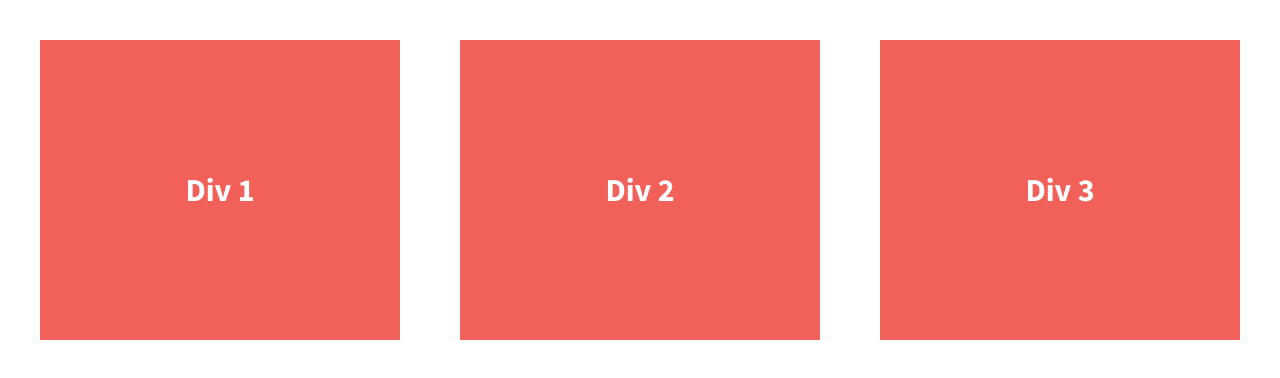
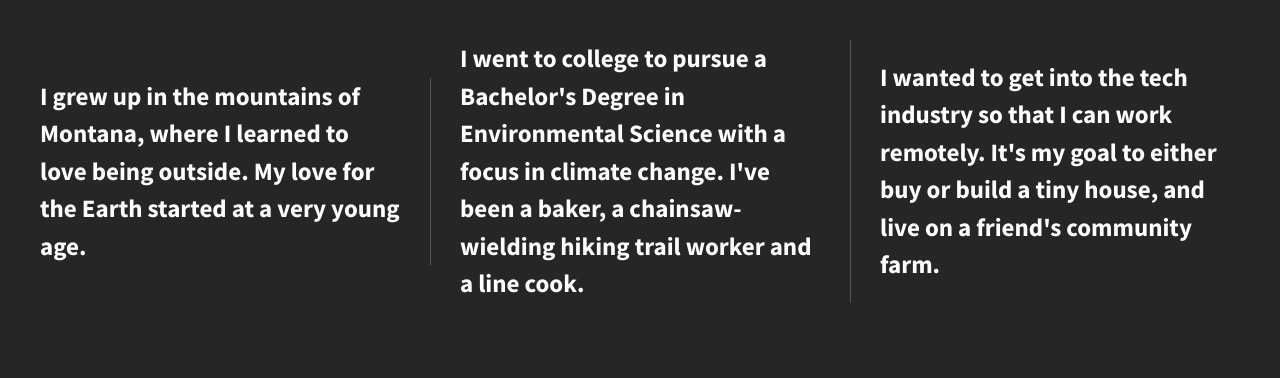
Before and after one commit to ollie-grove/206-divs-flexbox, a plain HTML site: page index.html in a window 1280 px wide. Drawn offline with nearby package versions, Linux system fonts and the light colour scheme.

Commit message:
Initial commit

```diff
--- a/css/main.css
+++ b/css/main.css
@@ -97,7 +97,7 @@ textarea {
 
 
 html {
-  background-color: #fff;
+  background-color: #262626;
   height: 100%;
 }
 
@@ -112,20 +112,22 @@ body {
   /*add display:flex and set justify-content to space-between*/
   font-weight: 700;
   display: flex;
+  flex-flow: row wrap;
   justify-content: space-between;
+  align-items: center;
 }
 
 .div-1, .div-2, .div-3 {
   /*give the divs a width of 30%, add display:flex, set justify-content and align-items to center*/
+  display: flex;
+  justify-content: center;
+  align-items: center;
   color: #fff;
   line-height: 1.5em;
-  font-size: 1.6em;
-  background-color: #f16059;
-  height: 300px;
-  display: flex;
+  font-size: 1.25em;
+  background-color: #262626;
+  height: auto;
   width: 30%;
-  justify-content: center;
-  align-items: center;
 }
 
 
@@ -224,7 +226,18 @@ body {
    http://www.phpied.com/delay-loading-your-print-css/
    ========================================================================== */
 
-@media print {
+   @media all and (min-width: 1200px) {
+       .div-1, .div-2, .div-3 {
+           flex-basis: 30%;
+       }
+
+       .div-1, .div-2 {
+           border-right: 1px solid #555;
+           padding-right: 30px;
+       }
+   }
+
+   @media print {
     *,
     *:before,
     *:after {
--- a/index.html
+++ b/index.html
@@ -23,13 +23,13 @@
 
         <section class="wrapper">
             <div class="div-1">
-                Div 1
+                I grew up in the mountains of Montana, where I learned to love being outside. My love for the Earth started at a very young age.
             </div>
             <div class="div-2">
-                Div 2
+                I went to college to pursue a Bachelor's Degree in Environmental Science with a focus in climate change. I've been a baker, a chainsaw-wielding hiking trail worker and a line cook.
             </div>
             <div class="div-3">
-                Div 3
+                I wanted to get into the tech industry so that I can work remotely. It's my goal to either buy or build a tiny house, and live on a friend's community farm.
             </div>
         </section>
 
```
